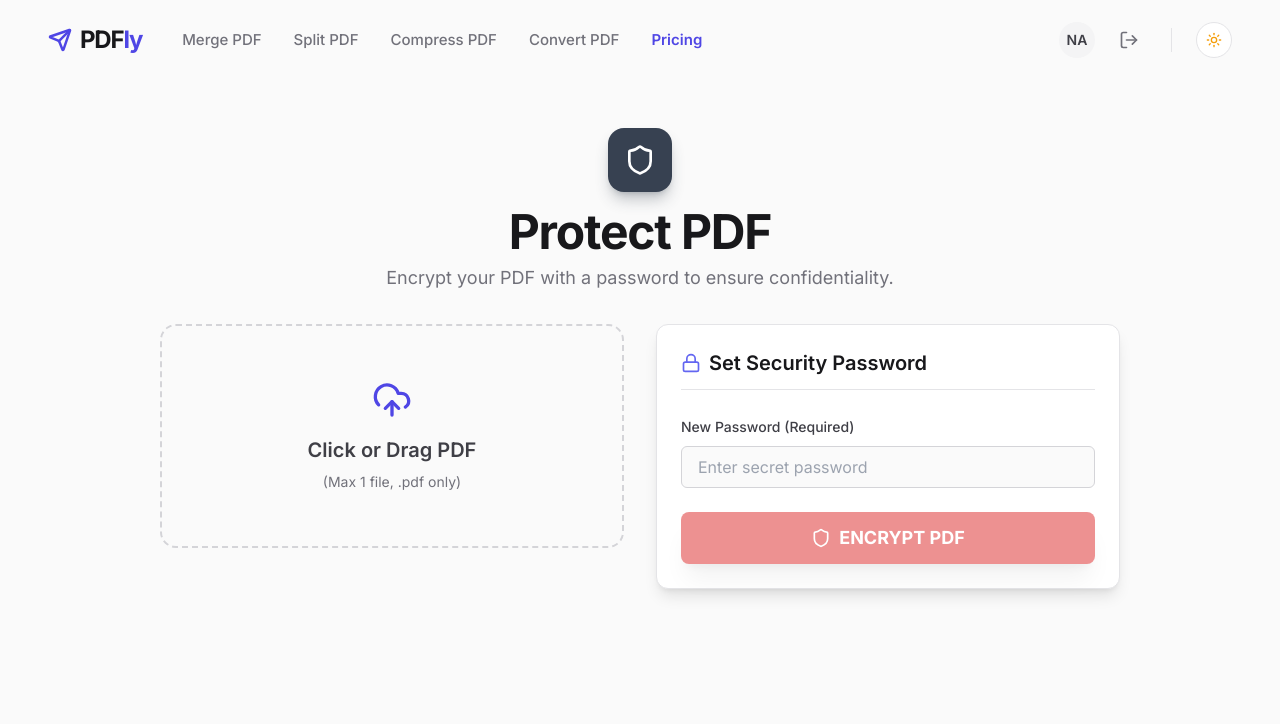
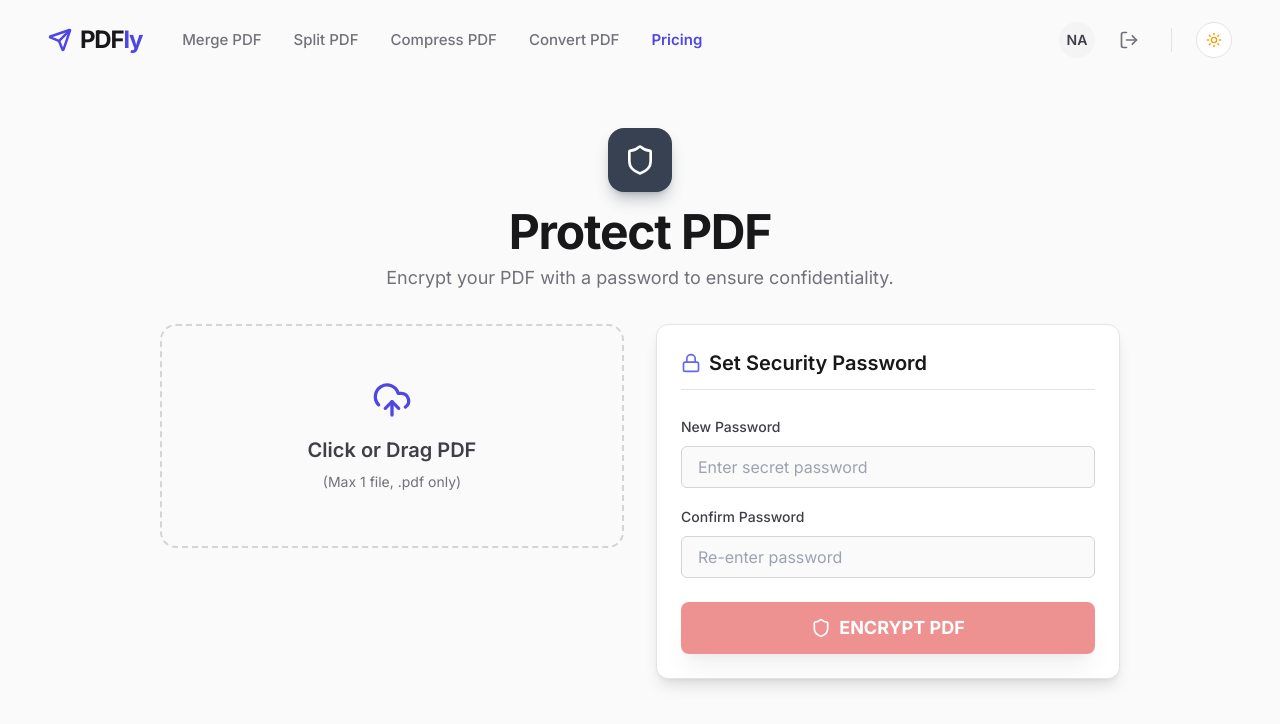
Before and after one commit to terraox/PDFly, a React (Vite) app in the folder pdf-wiz-frontend/: page /protect in a window 1280 px wide. Shown: the top 724 px of the page. Built offline with nearby package versions, Linux system fonts and the light colour scheme; sample sign-in values are in the browser's storage.

Commit message:
all user features working

```diff
--- a/pdf-wiz-frontend/src/pages/ProtectTool.jsx
+++ b/pdf-wiz-frontend/src/pages/ProtectTool.jsx
@@ -12,6 +12,7 @@
   const { isAuthenticated, user } = useAuth();
   const [file, setFile] = useState(null);
   const [password, setPassword] = useState("");
+  const [confirmPassword, setConfirmPassword] = useState("");
   const [loading, setLoading] = useState(false);
   const [error, setError] = useState(null);
   const navigate = useNavigate();
@@ -34,8 +35,14 @@
       setError("Please select a PDF file first.");
       return;
     }
-    if (password.length < 5) {
-      setError("Password must be at least 5 characters long.");
+
+    if (password !== confirmPassword) {
+      setError("Passwords do not match.");
+      return;
+    }
+
+    if (!password) {
+      setError("Password cannot be empty.");
       return;
     }
 
@@ -76,6 +83,7 @@
       // 3. Reset UI
       setFile(null);
       setPassword("");
+      setConfirmPassword("");
       alert("PDF protected successfully! Your file is downloading.");
 
     } catch (error) {
@@ -112,8 +120,7 @@
           <div className="relative">
             <div
               {...getRootProps()}
-                    className={`relative h-56 rounded-2xl border-2 border-dashed transition-all duration-300 ${
-                        isDragActive ? 'border-indigo-500 bg-indigo-50/50 dark:bg-indigo-900/10' : 'border-zinc-300 hover:border-indigo-500 dark:border-zinc-700 dark:bg-zinc-900/50 dark:hover:border-indigo-400'
+              className={`relative h-56 rounded-2xl border-2 border-dashed transition-all duration-300 ${isDragActive ? 'border-indigo-500 bg-indigo-50/50 dark:bg-indigo-900/10' : 'border-zinc-300 hover:border-indigo-500 dark:border-zinc-700 dark:bg-zinc-900/50 dark:hover:border-indigo-400'
                 }`}
             >
               <input {...getInputProps()} />
@@ -156,9 +163,10 @@
               </div>
             )}
 
+            <div className="space-y-4">
               <div className="space-y-2">
                 <label htmlFor="password" className="text-sm font-medium text-zinc-700 dark:text-zinc-300">
-                        New Password (Required)
+                  New Password
                 </label>
                 <input
                   id="password"
@@ -167,14 +175,28 @@
                   onChange={(e) => setPassword(e.target.value)}
                   placeholder="Enter secret password"
                   className="w-full rounded-md border border-zinc-300 dark:border-zinc-700 bg-zinc-50 dark:bg-zinc-950 px-4 py-2 text-base text-zinc-900 dark:text-white focus:border-indigo-500 focus:ring-0 outline-none"
-                        minLength="5"
                   required
                 />
+              </div>
+              <div className="space-y-2">
+                <label htmlFor="confirmPassword" className="text-sm font-medium text-zinc-700 dark:text-zinc-300">
+                  Confirm Password
+                </label>
+                <input
+                  id="confirmPassword"
+                  type="password"
+                  value={confirmPassword}
+                  onChange={(e) => setConfirmPassword(e.target.value)}
+                  placeholder="Re-enter password"
+                  className="w-full rounded-md border border-zinc-300 dark:border-zinc-700 bg-zinc-50 dark:bg-zinc-950 px-4 py-2 text-base text-zinc-900 dark:text-white focus:border-indigo-500 focus:ring-0 outline-none"
+                  required
+                />
+              </div>
             </div>
 
             <button
               onClick={handleProtect}
-                    disabled={!file || password.length < 5 || loading}
+              disabled={!file || !password || password !== confirmPassword || loading}
               className="group mt-4 flex w-full items-center justify-center gap-2 overflow-hidden rounded-lg bg-red-600 py-3 text-lg font-bold text-white shadow-xl transition-all hover:bg-red-500 disabled:opacity-50"
             >
               {loading ? (
```
Lines whose indentation alone changed are shown as unchanged.
